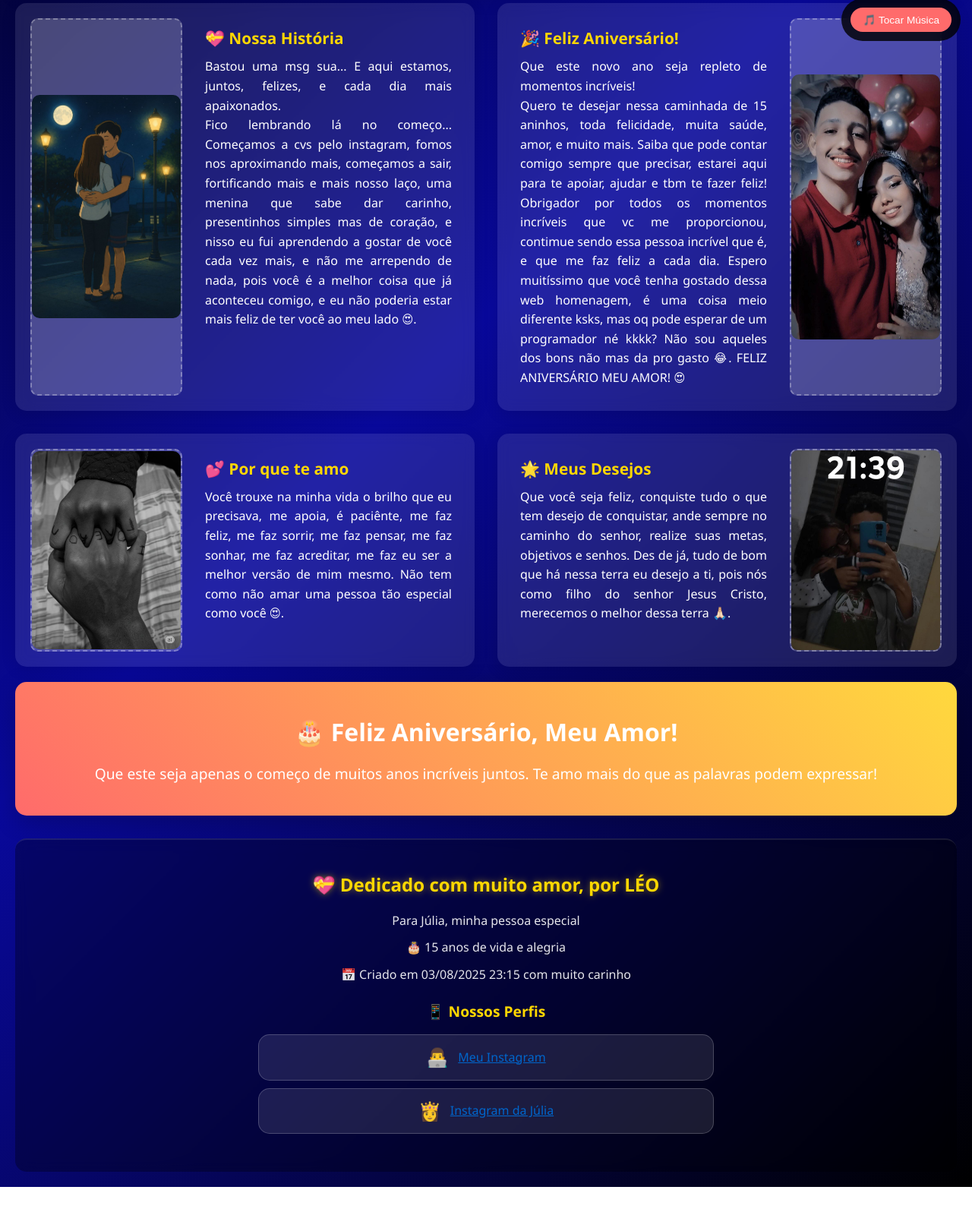
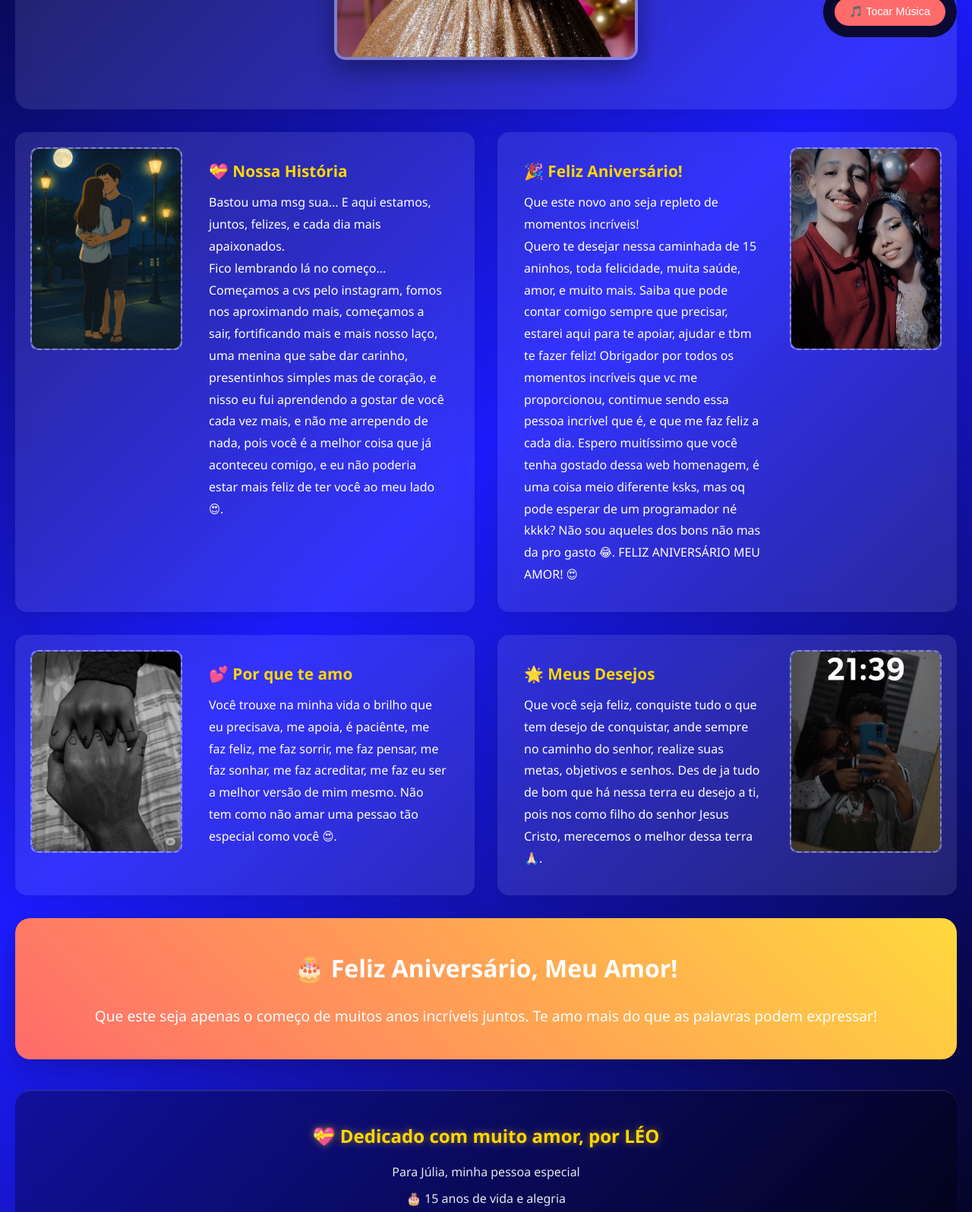
Before and after one commit to War-on/Niver-15-da-Julieta, a plain HTML site: page index.html in a window 1280 px wide. Shown: the part 731-2327 px from the top of the page at 76% size. Before the commit the page ends 2294 px from the top, so only its background shows below. Drawn offline with Linux system fonts and the light colour scheme.

Commit message:
index.html

```diff
--- a/index.html
+++ b/index.html
@@ -2,20 +2,20 @@
 <html lang="pt-BR">
 <head>
     <meta charset="UTF-8">
-    <meta name="viewport" content="width=device-width, initial-scale=1.0, maximum-scale=1.0, user-scalable=no">
-    <title>Feliz Niver 15 da Juju ❤️ - Site de Aniversário Especial</title>
-    <meta name="description" content="Site especial de aniversário para Júlia, 15 anos. Presente romântico e personalizado com fotos, música e mensagens de amor.">
+    <meta name="viewport" content="width=device-width, initial-scale=1.0">
+    <title>Site de Aniversário Especial</title>
+    <meta name="description" content="Site especial de aniversário para Júlia, 15 anos. Presente personalizado com fotos, música e mensagens de amor.">
     <meta name="keywords" content="niver 15 da juju, aniversário júlia, feliz aniversário 15 anos, site romântico, presente especial, júlia 15 anos, aniversário personalizado, amor romântico">
     <meta name="author" content="Com muito amor">
     <meta name="robots" content="index, follow">
     <meta name="googlebot" content="index, follow">
     <meta name="google" content="notranslate">
-    <meta name="og:title" content="Feliz Niver 15 da Juju">
-    <meta name="og:description" content="Site especial de aniversário para Júlia, 15 anos. Presente romântico e personalizado.">
+    <meta name="og:title" content="Feliz Niver 🎉! 15 aninhos da Juju">
+    <meta name="og:description" content="Site especial de aniversário para Júlia, 15 aninhos.">
     <meta name="og:type" content="website">
     <meta name="twitter:card" content="summary_large_image">
-    <meta name="twitter:title" content="Feliz Niver 15 da Juju">
-    <meta name="twitter:description" content="Site especial de aniversário para Júlia, 15 anos.">
+    <meta name="twitter:title" content="Feliz Niver 🎉! 15 aninhos da Juju">
+    <meta name="twitter:description" content="Site especial de aniversário para Júlia, 15 aninhos.">
 
     <link rel="icon" href="hapy bary.ico" type="image/x-icon">
 
@@ -28,46 +28,44 @@
 
         body {
             font-family: 'Segoe UI', Tahoma, Geneva, Verdana, sans-serif;
-            background: linear-gradient(135deg, #000000 0%, #09099c 50%, #000000 100%);
+            background: linear-gradient(135deg, #000000 0%, #1c1cff 50%, #000000 100%);
             color: white;
             line-height: 1.6;
             scroll-behavior: smooth;
             overflow-x: hidden;
-            min-height: 100vh;
         }
 
         .container {
             max-width: 100%;
-            padding: 10px;
+            padding: 20px;
             margin: 0 auto;
         }
 
         .header {
             text-align: center;
-            padding: 20px 15px;
+            padding: 40px 20px;
             background: rgba(255, 255, 255, 0.1);
             backdrop-filter: blur(10px);
-            border-radius: 15px;
-            margin-bottom: 20px;
+            border-radius: 20px;
+            margin-bottom: 30px;
             box-shadow: 0 8px 32px rgba(0, 0, 0, 0.1);
         }
 
         .header h1 {
-            font-size: 1.8rem;
+            font-size: 2.5rem;
             margin-bottom: 10px;
             text-shadow: 2px 2px 4px rgba(0, 0, 0, 0.3);
             animation: pulse 2s infinite;
-            word-wrap: break-word;
         }
 
         .header img {
-            width: 100%;
-            max-width: 300px;
+            width: 90%;
+            max-width: 400px;
             height: auto;
             aspect-ratio: 2/3;
             border-radius: 15px;
             object-fit: cover;
-            margin: 20px auto;
+            margin: 25px auto;
             display: block;
             box-shadow: 0 12px 35px rgba(0, 0, 0, 0.4);
             border: 4px solid rgba(255, 255, 255, 0.4);
@@ -86,15 +84,15 @@
         .content-section {
             display: grid;
             grid-template-columns: 1fr;
-            gap: 20px;
-            margin-bottom: 20px;
+            gap: 30px;
+            margin-bottom: 30px;
         }
 
         .photo-text-block {
             display: flex;
             flex-direction: column;
-            gap: 15px;
-            padding: 15px;
+            gap: 20px;
+            padding: 20px;
             background: rgba(255, 255, 255, 0.1);
             backdrop-filter: blur(10px);
             border-radius: 15px;
@@ -108,8 +106,7 @@
 
         .photo-container {
             width: 100%;
-            height: auto;
-            min-height: 250px;
+            height: 500px;
             background: rgba(255, 255, 255, 0.2);
             border-radius: 10px;
             display: flex;
@@ -117,36 +114,34 @@
             justify-content: center;
             border: 2px dashed rgba(255, 255, 255, 0.3);
             aspect-ratio: 3/4;
-            overflow: hidden;
         }
 
         .photo-placeholder {
-            font-size: 1rem;
+            font-size: 1.2rem;
             color: rgba(255, 255, 255, 0.7);
         }
 
         .text-content {
-            padding: 10px;
+            padding: 15px;
         }
 
         .text-content h3 {
-            font-size: 1.2rem;
-            margin-bottom: 8px;
+            font-size: 1.3rem;
+            margin-bottom: 10px;
             color: #ffd700;
         }
 
         .text-content p {
-            font-size: 0.95rem;
-            line-height: 1.6;
-            text-align: justify;
+            font-size: 1rem;
+            line-height: 1.8;
         }
 
         .music-controls {
             position: fixed;
-            bottom: 15px;
-            right: 15px;
+            bottom: 20px;
+            right: 20px;
             background: rgba(0, 0, 0, 0.8);
-            padding: 12px;
+            padding: 15px;
             border-radius: 50px;
             backdrop-filter: blur(10px);
             z-index: 1000;
@@ -156,12 +151,11 @@
             background: #ff6b6b;
             color: white;
             border: none;
-            padding: 8px 16px;
+            padding: 10px 20px;
             border-radius: 25px;
             cursor: pointer;
-            font-size: 0.85rem;
+            font-size: 0.9rem;
             transition: all 0.3s ease;
-            white-space: nowrap;
         }
 
         .music-btn:hover {
@@ -192,7 +186,7 @@
         .floating-heart {
             position: absolute;
             color: #ff6b6b;
-            font-size: 16px;
+            font-size: 20px;
             animation: float 6s linear infinite;
             opacity: 0.6;
         }
@@ -216,9 +210,9 @@
 
         .music-arrow {
             position: fixed;
-            bottom: 80px;
-            right: 60px;
-            font-size: 40px;
+            bottom: 99px;
+            right: 80px;
+            font-size: 50px;
             color: #ffd700;
             animation: arrowPulse 1.5s ease-in-out infinite;
             z-index: 999;
@@ -244,78 +238,47 @@
         }
 
         @media (min-width: 768px) {
-            .container {
-                padding: 20px;
-            }
-
-            .header {
-                padding: 40px 20px;
-            }
-
-            .header h1 {
-                font-size: 2.5rem;
-            }
-
             .content-section {
                 grid-template-columns: repeat(2, 1fr);
-                gap: 30px;
             }
 
             .photo-text-block {
                 flex-direction: row;
-                gap: 20px;
-                padding: 20px;
             }
 
             .photo-container {
                 width: 200px;
-                height: auto;
-                min-height: 267px;
+                height: 267px;
                 flex-shrink: 0;
                 aspect-ratio: 3/4;
-            }
-
-            .text-content h3 {
-                font-size: 1.3rem;
-            }
-
-            .text-content p {
-                font-size: 1rem;
             }
         }
 
         .special-message {
             text-align: center;
-            padding: 30px 15px;
+            padding: 40px 20px;
             background: linear-gradient(45deg, #ff6b6b, #ffd93d);
-            border-radius: 15px;
-            margin: 20px 0;
+            border-radius: 20px;
+            margin: 30px 0;
             box-shadow: 0 8px 32px rgba(0, 0, 0, 0.2);
         }
 
+        .header h1 {
+            font-size: 2.5rem;
+            margin-bottom: 10px;
+            text-shadow: 2px 2px 4px rgba(0, 0, 0, 0.3);
+            animation: pulse 2s infinite;
+        }
+
         .special-message h2 {
-            font-size: 1.5rem;
-            margin-bottom: 15px;
+            font-size: 2rem;
+            margin-bottom: 20px;
             color: white;
         }
 
         .special-message p {
-            font-size: 1rem;
-            line-height: 1.6;
-        }
-
-        @media (min-width: 768px) {
-            .special-message {
-                padding: 40px 20px;
-            }
-
-            .special-message h2 {
-                font-size: 2rem;
-            }
-
-            .special-message p {
-                font-size: 1.2rem;
-            }
+            font-size: 1.2rem;
+            line-height: 1.8;
         }
 
         /* Efeitos de rolagem */
@@ -366,11 +329,11 @@
         /* Footer */
         .footer {
             text-align: center;
-            padding: 30px 15px;
+            padding: 40px 20px;
             background: rgba(0, 0, 0, 0.3);
             backdrop-filter: blur(10px);
-            border-radius: 15px;
-            margin-top: 30px;
+            border-radius: 20px;
+            margin-top: 40px;
             border-top: 2px solid rgba(255, 255, 255, 0.1);
         }
 
@@ -380,14 +343,14 @@
         }
 
         .footer h3 {
-            font-size: 1.3rem;
+            font-size: 1.5rem;
             margin-bottom: 15px;
             color: #ffd700;
             text-shadow: 0 0 10px rgba(255, 215, 0, 0.5);
         }
 
         .footer p {
-            font-size: 0.9rem;
+            font-size: 1rem;
             margin-bottom: 10px;
             opacity: 0.9;
         }
@@ -418,11 +381,11 @@
 
         /* Estilos para a lista de redes sociais */
         .social-links {
-            margin-top: 20px;
+            margin-top: 25px;
         }
 
         .social-links h4 {
-            font-size: 1.1rem;
+            font-size: 1.2rem;
             margin-bottom: 15px;
             color: #ffd700;
             text-align: center;
@@ -438,8 +401,8 @@
             display: flex;
             align-items: center;
             justify-content: center;
-            margin-bottom: 10px;
-            padding: 8px 12px;
+            margin-bottom: 12px;
+            padding: 10px 15px;
             background: rgba(255, 255, 255, 0.1);
             border-radius: 15px;
             transition: all 0.3s ease;
@@ -453,8 +416,8 @@
         }
 
         .social-icon {
-            font-size: 1.3rem;
-            margin-right: 10px;
+            font-size: 1.5rem;
+            margin-right: 12px;
             display: inline-block;
             animation: iconPulse 2s ease-in-out infinite;
         }
@@ -468,7 +431,7 @@
             color: #0066cc;
             text-decoration: underline;
             font-weight: 500;
-            font-size: 0.9rem;
+            font-size: 1rem;
             transition: all 0.3s ease;
         }
 
@@ -478,46 +441,10 @@
         }
 
         .made-with-love {
-            font-size: 0.8rem;
+            font-size: 0.9rem;
             opacity: 0.7;
-            margin-top: 15px;
+            margin-top: 20px;
             font-style: italic;
-        }
-
-        @media (min-width: 768px) {
-            .footer {
-                padding: 40px 20px;
-            }
-
-            .footer h3 {
-                font-size: 1.5rem;
-            }
-
-            .footer p {
-                font-size: 1rem;
-            }
-
-            .social-links h4 {
-                font-size: 1.2rem;
-            }
-
-            .social-list li {
-                padding: 10px 15px;
-            }
-
-            .social-icon {
-                font-size: 1.5rem;
-                margin-right: 12px;
-            }
-
-            .social-link {
-                font-size: 1rem;
-            }
-
-            .made-with-love {
-                font-size: 0.9rem;
-                margin-top: 20px;
-            }
         }
     </style>
 </head>
@@ -536,7 +463,7 @@
         <div class="content-section">
             <div class="photo-text-block fade-in">
                 <div class="photo-container">
-                    <img src="edit_primeira-ft.jpg" alt="Nossa primeira foto (Edit)" style="width: 100%; height: auto; object-fit: contain; border-radius: 10px;">
+                    <img src="edit_primeira-ft.jpg" alt="Nossa primeira foto (Edit)" style="width: 100%; height: 100%; object-fit: cover; border-radius: 10px;">
                 </div>
                 <div class="text-content">
                     <h3>💝 Nossa História</h3>
@@ -560,19 +487,19 @@
                     </p>
                 </div>
                 <div class="photo-container">
-                    <img src="love_you.jpg" alt="Foto nossa em seu aniversário" style="width: 100%; height: auto; object-fit: contain; border-radius: 10px;">
+                    <img src="love_you.jpg" alt="Foto nossa em seu aniversário" style="width: 100%; height: 100%; object-fit: cover; border-radius: 10px;">
                 </div>
             </div>
 
             <div class="photo-text-block fade-in">
                 <div class="photo-container">
-                    <img src="i_love_you.jpg" alt="I love you" style="width: 100%; height: auto; object-fit: contain; border-radius: 10px;">
+                    <img src="i_love_you.jpg" alt="I love you" style="width: 100%; height: 100%; object-fit: cover; border-radius: 10px;">
                 </div>
                 <div class="text-content">
                     <h3>💕 Por que te amo</h3>
                     <p>Você trouxe na minha vida o brilho que eu precisava, me apoia, é paciênte,
                         me faz feliz, me faz sorrir, me faz pensar, me faz sonhar, me faz acreditar, me faz eu
-                        ser a melhor versão de mim mesmo. Não tem como não amar uma pessoa tão especial como você 😍.
+                        ser a melhor versão de mim mesmo. Não tem como não amar uma pessao tão especial como você 😍.
 
 
                     </p>
@@ -583,12 +510,12 @@
                 <div class="text-content">
                     <h3>🌟 Meus Desejos</h3>
                     <p>Que você seja feliz, conquiste tudo o que tem desejo de conquistar, ande sempre no caminho do senhor,
-                        realize suas metas, objetivos e senhos. Des de já, tudo de bom que há nessa terra eu desejo a ti, pois
-                        nós como filho do senhor Jesus Cristo, merecemos o melhor dessa terra 🙏🏻.
+                        realize suas metas, objetivos e senhos. Des de ja tudo de bom que há nessa terra eu desejo a ti, pois
+                        nos como filho do senhor Jesus Cristo, merecemos o melhor dessa terra 🙏🏻.
                     </p>
                 </div>
                 <div class="photo-container">
-                    <img src="so-nois_dois.jpg" alt="Nós dois" style="width: 100%; height: auto; object-fit: contain; border-radius: 10px;">
+                    <img src="so-nois_dois.jpg" alt="Nós dois" style="width: 100%; height: 100%; object-fit: cover; border-radius: 10px;">
                 </div>
             </div>
         </div>
```
